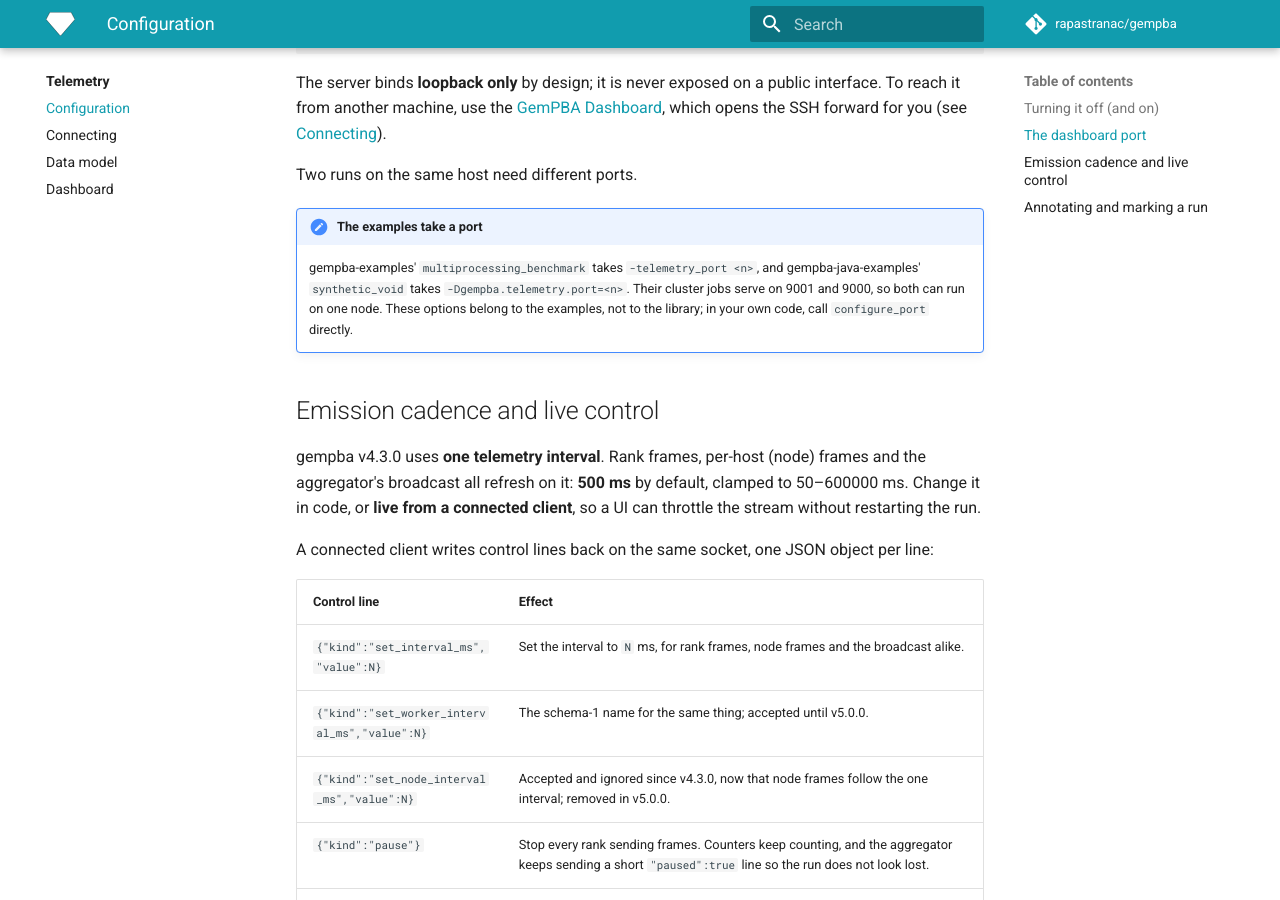
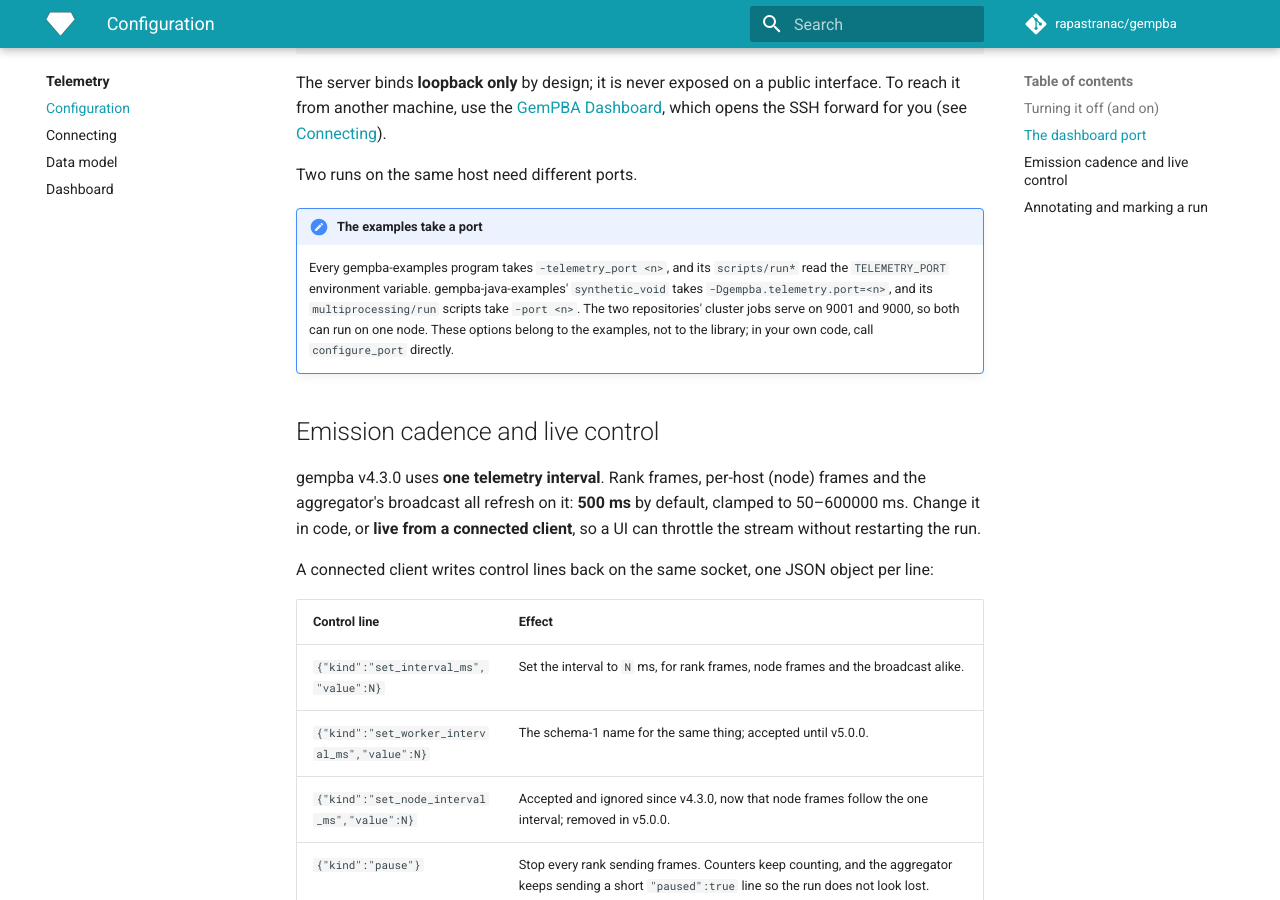
Before and after one commit to rapastranac/gempba-docs, an MkDocs documentation site: the page built from docs/telemetry/configuration.md, in a window 1280 px wide and 900 px high, scrolled down 1489 px. Built offline with MkDocs 1.6.1 and Material for MkDocs 9.7.7, drawn with Linux system fonts in a browser that asks for light colours; comment, search, counter and statistics services are not loaded.

Commit message:
#458 docs: Name the examples' port options for every program and run script

```diff
--- a/docs/telemetry/configuration.md
+++ b/docs/telemetry/configuration.md
@@ -56,7 +56,7 @@ The server binds **loopback only** by design; it is never exposed on a public in
 Two runs on the same host need different ports.
 
 !!! note "The examples take a port"
-    gempba-examples' `multiprocessing_benchmark` takes `-telemetry_port <n>`, and gempba-java-examples' `synthetic_void` takes `-Dgempba.telemetry.port=<n>`. Their cluster jobs serve on 9001 and 9000, so both can run on one node. These options belong to the examples, not to the library; in your own code, call `configure_port` directly.
+    Every gempba-examples program takes `-telemetry_port <n>`, and its `scripts/run*` read the `TELEMETRY_PORT` environment variable. gempba-java-examples' `synthetic_void` takes `-Dgempba.telemetry.port=<n>`, and its `multiprocessing/run` scripts take `-port <n>`. The two repositories' cluster jobs serve on 9001 and 9000, so both can run on one node. These options belong to the examples, not to the library; in your own code, call `configure_port` directly.
 
 ## Emission cadence and live control
 
```
